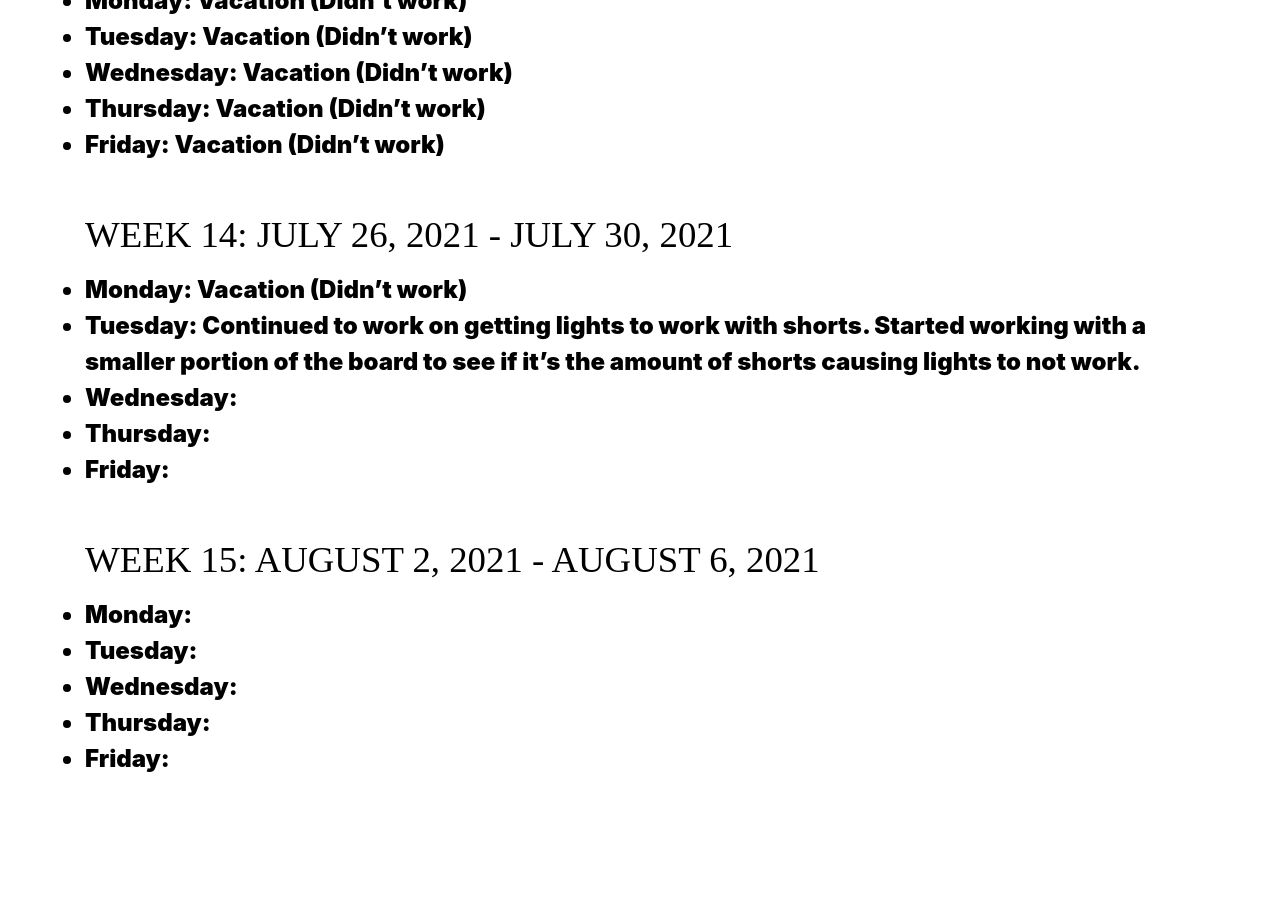
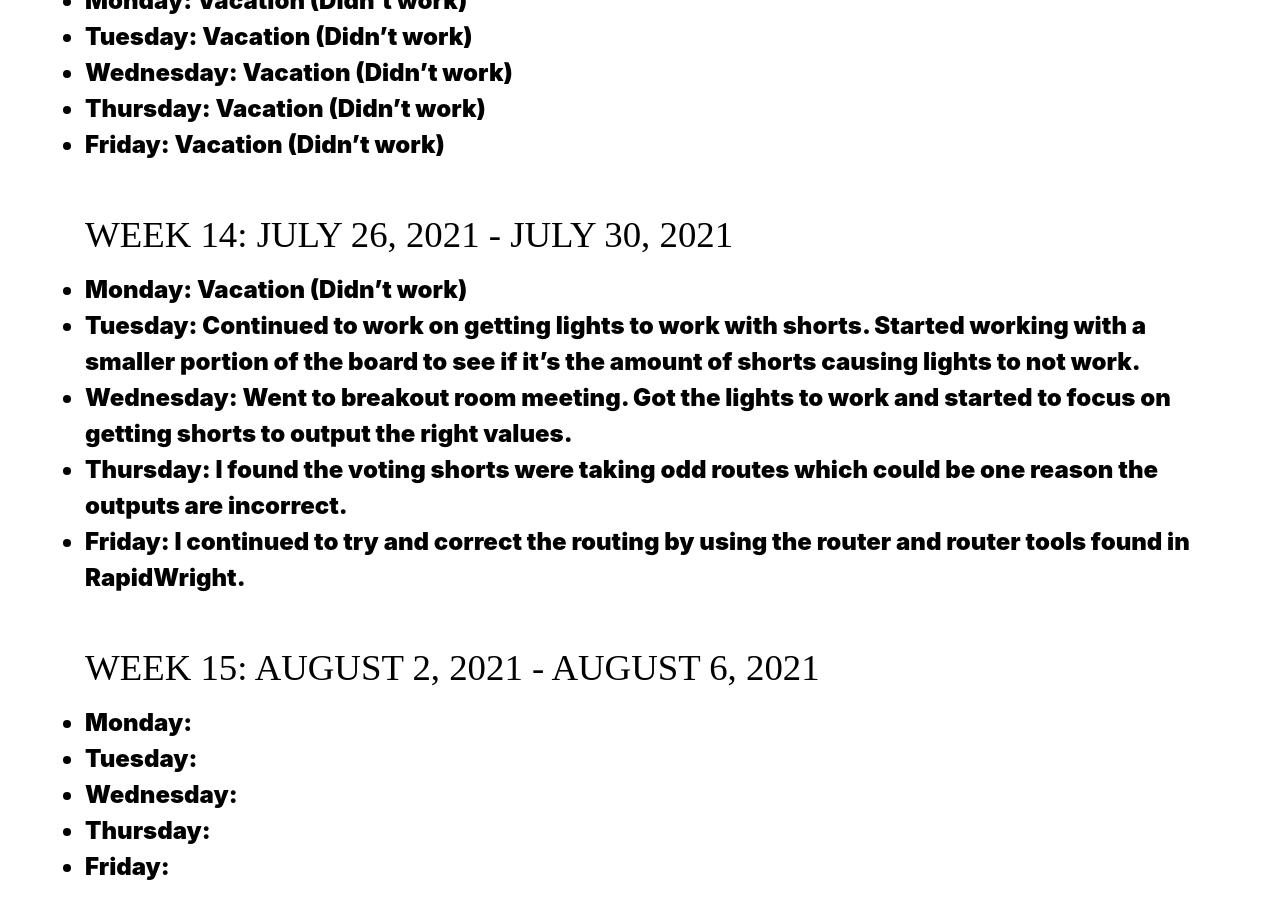
Before and after one commit to jonath48/jonath48.github.io, a Jekyll site: the page built from _pages/log.md, in a window 1280 px wide and 900 px high, scrolled down 5184 px. Built offline with Jekyll 4.4.1, drawn with Linux system fonts in a browser that asks for light colours; before the commit the page ends 5976 px from its top, so only the background shows below that.

Commit message:
Added logs from last week

```diff
--- a/_pages/log.md
+++ b/_pages/log.md
@@ -111,9 +111,9 @@ title: Jonathan Thompson's IMMERSE Log
 
 * **Monday**: Vacation (Didn't work)
 * **Tuesday**: Continued to work on getting lights to work with shorts. Started working with a smaller portion of the board to see if it's the amount of shorts causing lights to not work.
-* **Wednesday**:
-* **Thursday**:
-* **Friday**:
+* **Wednesday**: Went to breakout room meeting. Got the lights to work and started to focus on getting shorts to output the right values.
+* **Thursday**: I found the voting shorts were taking odd routes which could be one reason the outputs are incorrect.
+* **Friday**: I continued to try and correct the routing by using the router and router tools found in RapidWright.
 
 ### Week 15: August 2, 2021 - August 6, 2021
 
```
